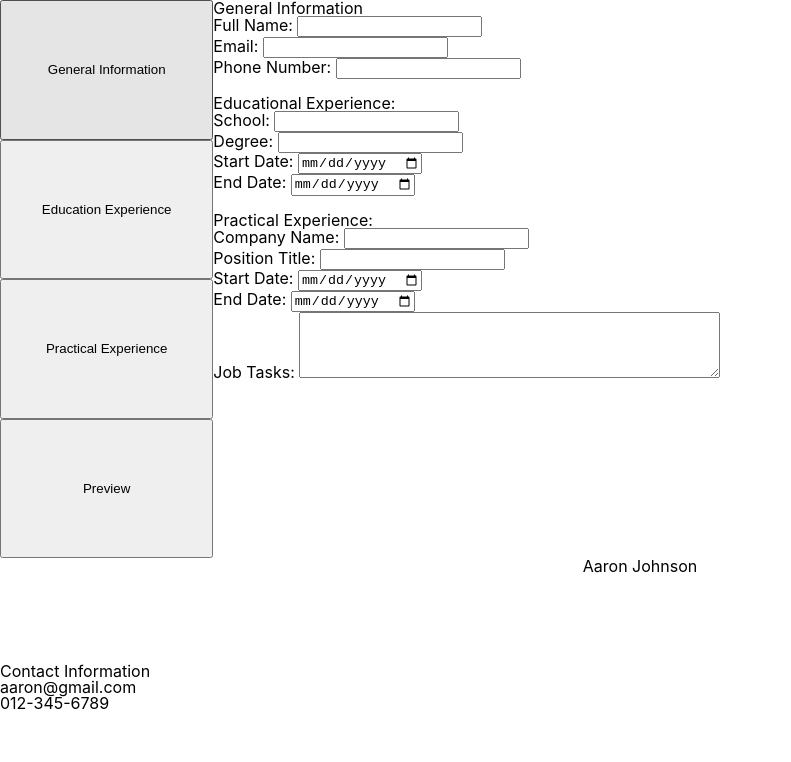
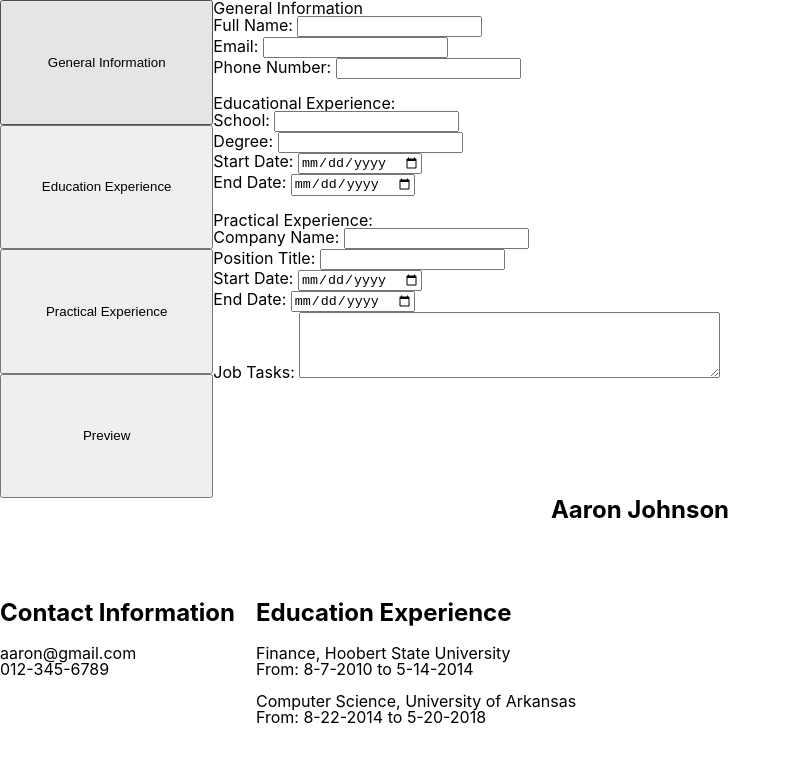
Before and after one commit to aaronlmjohnson/cv-project, a React (Create React App) app: page / in a window 1280 px wide. Shown: the top 762 px of the page, without its empty margins (0-791 px from the left). Built offline with nearby package versions, Linux system fonts and the light colour scheme.

Commit message:
added EducationExperience to Preview

```diff
--- a/src/components/Preview.css
+++ b/src/components/Preview.css
@@ -13,3 +13,9 @@
 #contact-info-section{
     grid-row: span 1;
 }
+
+#preview h1{
+    font-size: 24px;
+    font-weight: bold;
+    margin-bottom: 20px;
+}
--- a/src/components/Preview.js
+++ b/src/components/Preview.js
@@ -4,9 +4,18 @@ import "./Preview.css"
 const Preview = (props)=>{
 
     const {generalInfo, educationExperience, practicalExperience } = props.preview;
-
+    const displayEducationExperience = ()=>{
+        return educationExperience.map((entry)=>{
+            return(
+                <li className="education-entry">
+                    <p id="school"><span id="degree">{entry.degree}</span>, {entry.school}</p>
+                    <p id="date-range">From: {entry.startDate} to {entry.endDate}</p>
+                    <br/>
+                </li>
+            )
+        })
+    }
     return(
-
         <div id="preview">
             <FormHeader id={"full-name-preview"} value={generalInfo.fullName}/>
             <ul id="contact-info-section">
@@ -14,9 +23,10 @@ const Preview = (props)=>{
                 <li id="contact-email">{ generalInfo.email }</li>
                 <li id="phone">{ generalInfo.phone} </li>
             </ul>
-            <div id="experience-section">
-
-            </div>
+            <ul id="education-section">
+                <FormHeader id={"education-experience-header"} value="Education Experience" />
+                {displayEducationExperience()}
+            </ul>
         </div>
     )
 }
```
